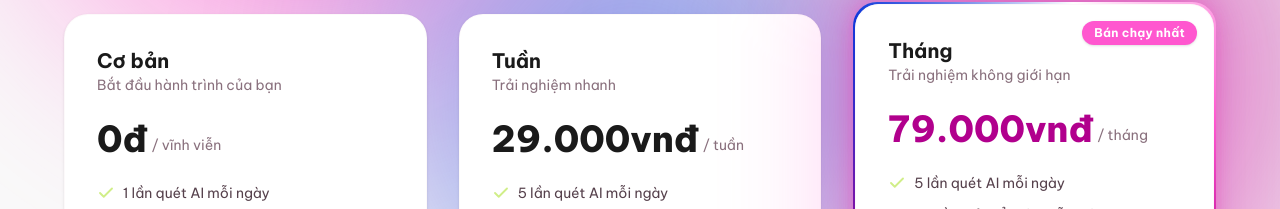
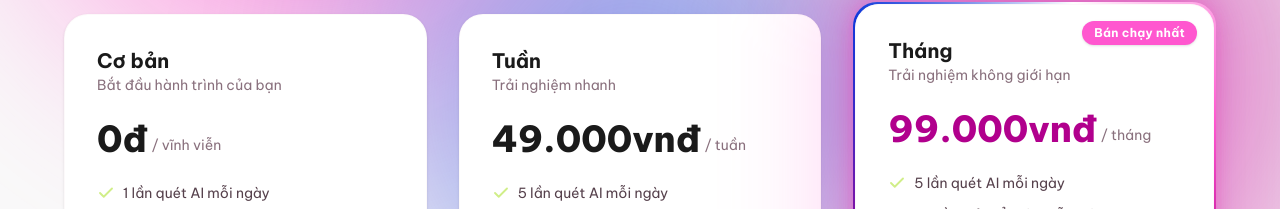
Before and after one commit to phatom2005/Hairapy, a React (Vite) app in the folder project/frontend/: page /pricing in a window 1280 px wide. Shown: the part 489-698 px from the top of the page. Built offline with nearby package versions, Linux system fonts and the light colour scheme; no server answers; a web font is replaced by a local one.

Commit message:
feat: implement PayOS payment integration and add frontend checkout and pricing pages

```diff
--- a/project/frontend/src/pages/CheckoutPage.jsx
+++ b/project/frontend/src/pages/CheckoutPage.jsx
@@ -18,7 +18,7 @@ export default function CheckoutPage() {
   // Xác định thông tin chi tiết của gói
   const isPremium = plan === "PREMIUM";
   const planName = isPremium ? "Tháng" : "Pro (Tuần)";
-  const planPrice = isPremium ? "79.000vnđ" : "29.000vnđ";
+  const planPrice = isPremium ? "99.000vnđ" : "49.000vnđ";
   const planPeriod = isPremium ? "30 ngày" : "7 ngày";
 
   const features = isPremium
--- a/project/frontend/src/pages/PricingPage.jsx
+++ b/project/frontend/src/pages/PricingPage.jsx
@@ -19,7 +19,7 @@ const PLANS = [
   },
   {
     name: "Tuần", tagline: "Trải nghiệm nhanh",
-    price: "29.000vnđ", period: "/ tuần", highlight: false,
+    price: "49.000vnđ", period: "/ tuần", highlight: false,
     cta: "Mua gói Tuần", to: "/checkout?plan=PRO", variant: "outline",
     features: [
       { text: "5 lần quét AI mỗi ngày", on: true },
@@ -30,7 +30,7 @@ const PLANS = [
   },
   {
     name: "Tháng", tagline: "Trải nghiệm không giới hạn",
-    price: "79.000vnđ", period: "/ tháng", highlight: true,
+    price: "99.000vnđ", period: "/ tháng", highlight: true,
     cta: "Nâng cấp ngay", to: "/checkout?plan=PREMIUM", variant: "pink",
     features: [
       { text: "5 lần quét AI mỗi ngày", on: true },
```
Also changed, not shown: 1 other file (tests, documents, lock files or other folders).
